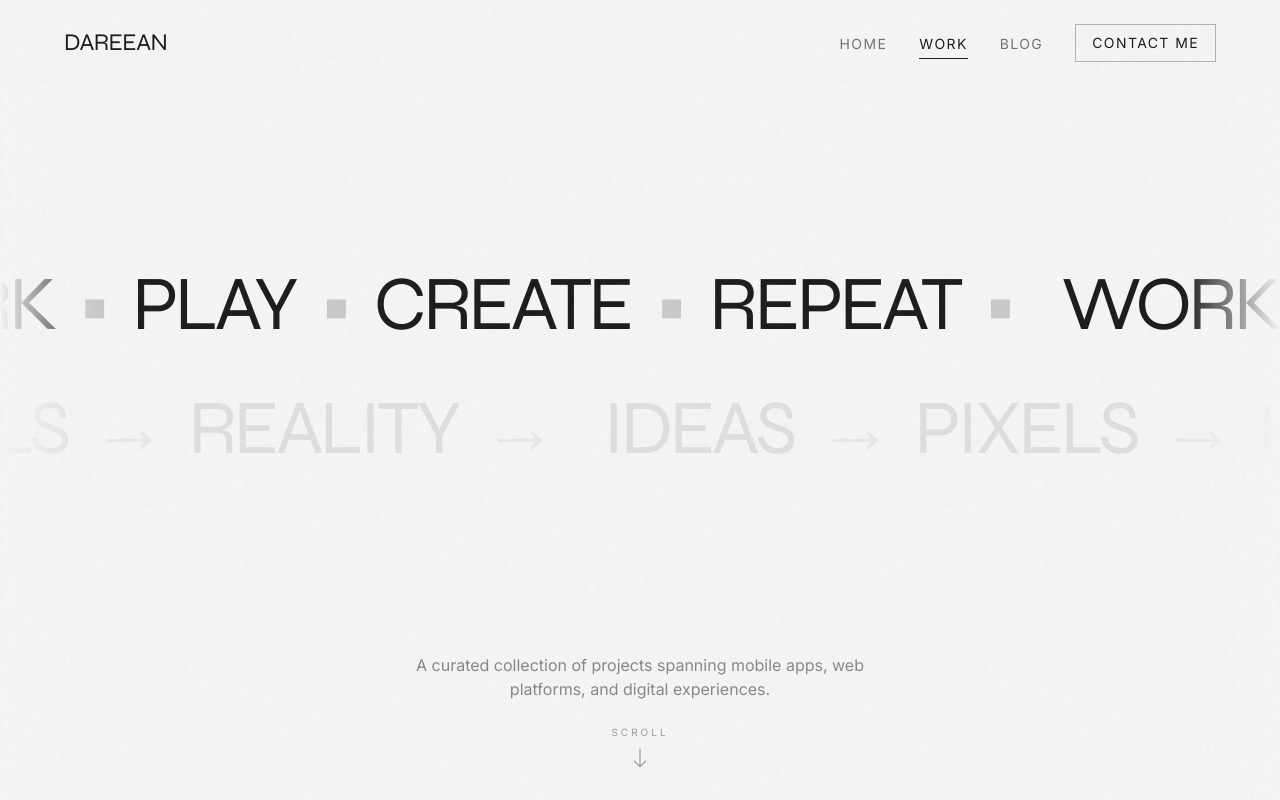
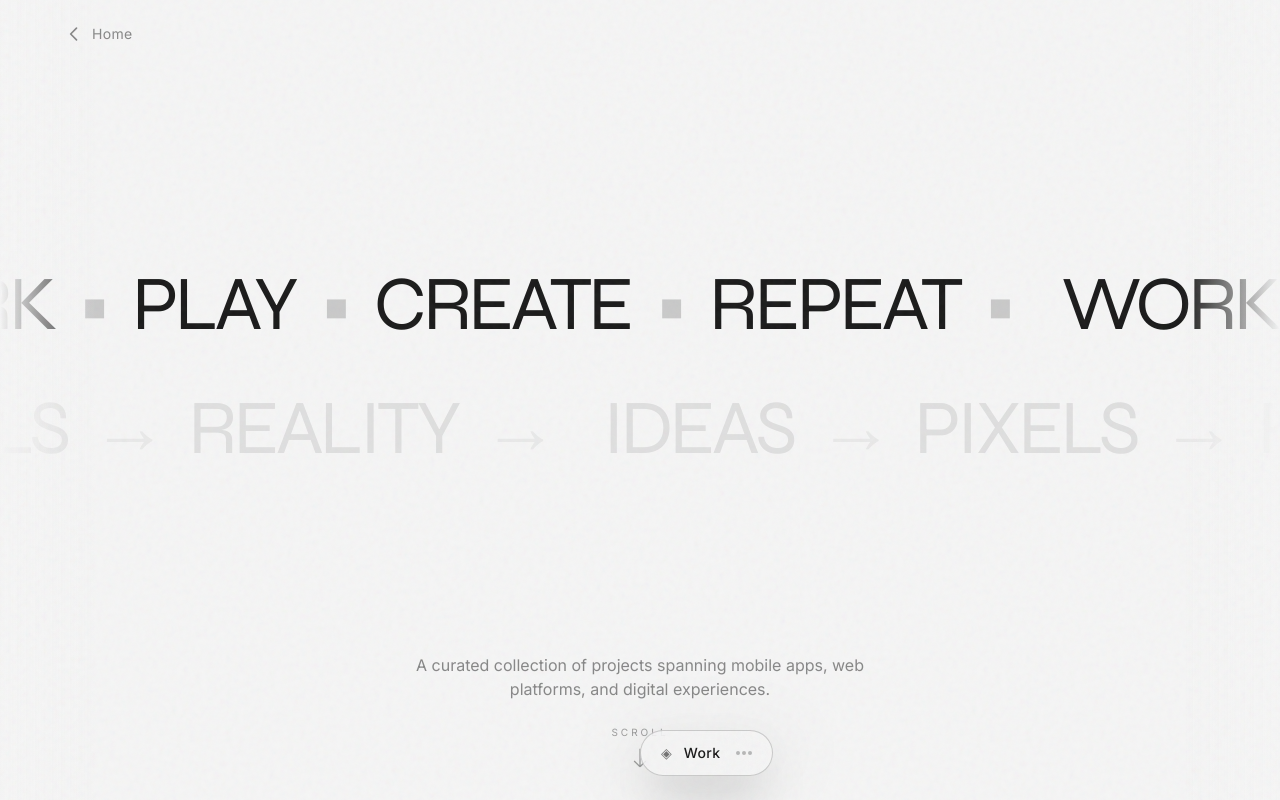
Before and after one commit to Dareean/portofolio, a Next.js app: page /work in a window 1280 px wide. Shown: the top 800 px of the page. Built offline with nearby package versions, Linux system fonts and the light colour scheme.

Commit message:
feat: implementing new navbar

```diff
--- a/app/blog/page.tsx
+++ b/app/blog/page.tsx
@@ -177,6 +177,34 @@ export default function ExperiencePage() {
 
       {/* Hero Section - KEPT FROM ORIGINAL */}
       <section className="min-h-screen flex flex-col justify-center items-center px-6 relative">
+        {/* Home Link */}
+        <motion.div
+          className="absolute top-6 left-6 md:left-16 z-20"
+          initial={{ opacity: 0, x: -20 }}
+          animate={{ opacity: 1, x: 0 }}
+          transition={{ duration: 0.6, delay: 0.3 }}
+        >
+          <Link
+            href="/"
+            className="inline-flex items-center gap-2 text-off-white/50 hover:text-off-white transition-colors group"
+          >
+            <svg
+              className="w-5 h-5 transition-transform group-hover:-translate-x-1"
+              fill="none"
+              stroke="currentColor"
+              viewBox="0 0 24 24"
+            >
+              <path
+                strokeLinecap="round"
+                strokeLinejoin="round"
+                strokeWidth={2}
+                d="M15 19l-7-7 7-7"
+              />
+            </svg>
+            <span className="text-sm tracking-wide">Home</span>
+          </Link>
+        </motion.div>
+
         <motion.div
           initial={{ opacity: 0, y: 40 }}
           animate={{ opacity: 1, y: 0 }}
--- a/app/layout.tsx
+++ b/app/layout.tsx
@@ -3,7 +3,7 @@ import { Inter, Syne } from "next/font/google";
 import "./globals.css";
 import SmoothScroll from "@/components/SmoothScroll";
 import LoadingScreen from "@/components/LoadingScreen";
-import Navbar from "@/components/Navbar";
+import FloatingNav from "@/components/FloatingNav";
 
 const inter = Inter({ subsets: ["latin"], variable: "--font-inter" });
 const syne = Syne({
@@ -28,7 +28,7 @@ export default function RootLayout({
         className={`${inter.variable} ${syne.variable} font-sans bg-void-black text-off-white selection:bg-off-white selection:text-void-black antialiased`}
       >
         <LoadingScreen />
-        <Navbar />
+        <FloatingNav />
         <SmoothScroll>{children}</SmoothScroll>
         <div className="noise-bg" />
       </body>
--- a/app/work/page.tsx
+++ b/app/work/page.tsx
@@ -123,6 +123,33 @@ export default function WorkPage() {
         className="h-screen pt-20 pb-8 flex flex-col items-center justify-between relative overflow-hidden"
         style={{ opacity: heroOpacity }}
       >
+        {/* Home Link */}
+        <motion.div
+          className="absolute top-6 left-6 md:left-16 z-20"
+          initial={{ opacity: 0, x: -20 }}
+          animate={{ opacity: 1, x: 0 }}
+          transition={{ duration: 0.6, delay: 0.3 }}
+        >
+          <Link
+            href="/"
+            className="inline-flex items-center gap-2 text-off-white/50 hover:text-off-white transition-colors group"
+          >
+            <svg
+              className="w-5 h-5 transition-transform group-hover:-translate-x-1"
+              fill="none"
+              stroke="currentColor"
+              viewBox="0 0 24 24"
+            >
+              <path
+                strokeLinecap="round"
+                strokeLinejoin="round"
+                strokeWidth={2}
+                d="M15 19l-7-7 7-7"
+              />
+            </svg>
+            <span className="text-sm tracking-wide">Home</span>
+          </Link>
+        </motion.div>
         {/* Marquee Container */}
         <div className="w-full overflow-hidden py-4 flex-1 flex flex-col justify-center">
           {/* First marquee row - scrolling left */}
--- /dev/null
+++ b/components/FloatingNav.tsx
@@ -0,0 +1,164 @@
+"use client";
+
+import { useState, useEffect } from "react";
+import { motion, AnimatePresence } from "framer-motion";
+import Link from "next/link";
+import { usePathname } from "next/navigation";
+
+const navItems = [
+  { href: "/", label: "Home", icon: "⌂" },
+  { href: "/work", label: "Work", icon: "◈" },
+  { href: "/blog", label: "Blog", icon: "◉" },
+  { href: "/contact", label: "Contact", icon: "✉" },
+];
+
+export default function FloatingNav() {
+  const [isExpanded, setIsExpanded] = useState(false);
+  const [isVisible, setIsVisible] = useState(false);
+  const pathname = usePathname();
+
+  // Get current page info
+  const currentPage = navItems.find((item) => item.href === pathname) || navItems[0];
+  const isHomePage = pathname === "/";
+
+  // Show nav after loading animation delay
+  useEffect(() => {
+    const timer = setTimeout(() => {
+      setIsVisible(true);
+    }, isHomePage ? 2800 : 500);
+    return () => clearTimeout(timer);
+  }, [isHomePage]);
+
+  // Close when clicking outside
+  useEffect(() => {
+    const handleClick = () => {
+      if (isExpanded) setIsExpanded(false);
+    };
+
+    if (isExpanded) {
+      // Delay to prevent immediate close
+      const timer = setTimeout(() => {
+        document.addEventListener("click", handleClick);
+      }, 100);
+      return () => {
+        clearTimeout(timer);
+        document.removeEventListener("click", handleClick);
+      };
+    }
+  }, [isExpanded]);
+
+  // Close on route change
+  useEffect(() => {
+    setIsExpanded(false);
+  }, [pathname]);
+
+  return (
+    <AnimatePresence>
+      {isVisible && (
+        <motion.nav
+          initial={{ opacity: 0, y: 50, scale: 0.9 }}
+          animate={{ opacity: 1, y: 0, scale: 1 }}
+          exit={{ opacity: 0, y: 50, scale: 0.9 }}
+          transition={{ duration: 0.5, ease: "easeOut" }}
+          className="fixed bottom-6 left-1/2 -translate-x-1/2 z-50"
+        >
+          {/* Main Pill Container */}
+          <motion.div
+            layout
+            className="relative bg-void-black/80 backdrop-blur-xl border border-off-white/20 rounded-full shadow-2xl overflow-hidden"
+            onClick={(e) => {
+              e.stopPropagation();
+              setIsExpanded(!isExpanded);
+            }}
+          >
+            <AnimatePresence mode="wait">
+              {isExpanded ? (
+                // Expanded State - Show all nav items
+                <motion.div
+                  key="expanded"
+                  initial={{ opacity: 0 }}
+                  animate={{ opacity: 1 }}
+                  exit={{ opacity: 0 }}
+                  transition={{ duration: 0.2 }}
+                  className="flex items-center gap-1 px-2 py-2"
+                >
+                  {navItems.map((item, index) => (
+                    <motion.div
+                      key={item.href}
+                      initial={{ opacity: 0, scale: 0.8 }}
+                      animate={{ opacity: 1, scale: 1 }}
+                      transition={{ delay: index * 0.05 }}
+                    >
+                      <Link
+                        href={item.href}
+                        className={`relative flex items-center gap-2 px-4 py-2.5 rounded-full transition-all duration-300 ${
+                          pathname === item.href
+                            ? "bg-off-white text-void-black"
+                            : "text-off-white/60 hover:text-off-white hover:bg-off-white/10"
+                        }`}
+                        onClick={(e) => e.stopPropagation()}
+                      >
+                        <span className="text-sm">{item.icon}</span>
+                        <span className="text-sm font-medium tracking-wide">
+                          {item.label}
+                        </span>
+                      </Link>
+                    </motion.div>
+                  ))}
+
+                  {/* Close button */}
+                  <motion.button
+                    initial={{ opacity: 0, rotate: -90 }}
+                    animate={{ opacity: 1, rotate: 0 }}
+                    transition={{ delay: 0.2 }}
+                    className="ml-1 p-2.5 rounded-full text-off-white/40 hover:text-off-white hover:bg-off-white/10 transition-colors"
+                    onClick={(e) => {
+                      e.stopPropagation();
+                      setIsExpanded(false);
+                    }}
+                    aria-label="Close menu"
+                  >
+                    <svg className="w-4 h-4" fill="none" stroke="currentColor" viewBox="0 0 24 24">
+                      <path strokeLinecap="round" strokeLinejoin="round" strokeWidth={2} d="M6 18L18 6M6 6l12 12" />
+                    </svg>
+                  </motion.button>
+                </motion.div>
+              ) : (
+                // Collapsed State - Show current page
+                <motion.button
+                  key="collapsed"
+                  initial={{ opacity: 0 }}
+                  animate={{ opacity: 1 }}
+                  exit={{ opacity: 0 }}
+                  transition={{ duration: 0.2 }}
+                  className="flex items-center gap-3 px-5 py-3 cursor-pointer group"
+                  aria-label="Open navigation"
+                >
+                  {/* Current page indicator */}
+                  <span className="text-off-white/60 text-sm">{currentPage.icon}</span>
+                  <span className="text-off-white font-medium text-sm tracking-wide">
+                    {currentPage.label}
+                  </span>
+
+                  {/* Expand indicator */}
+                  <motion.div
+                    className="flex items-center gap-0.5 ml-1"
+                    animate={{ opacity: [0.4, 1, 0.4] }}
+                    transition={{ duration: 2, repeat: Infinity }}
+                  >
+                    <span className="w-1 h-1 rounded-full bg-off-white/40" />
+                    <span className="w-1 h-1 rounded-full bg-off-white/40" />
+                    <span className="w-1 h-1 rounded-full bg-off-white/40" />
+                  </motion.div>
+                </motion.button>
+              )}
+            </AnimatePresence>
+          </motion.div>
+
+          {/* Subtle glow effect */}
+          <div className="absolute inset-0 -z-10 rounded-full bg-off-white/5 blur-xl scale-150 opacity-50" />
+        </motion.nav>
+      )}
+    </AnimatePresence>
+  );
+}
--- a/next.config.mjs
+++ b/next.config.mjs
@@ -1,5 +1,9 @@
 /** @type {import('next').NextConfig} */
 const nextConfig = {
+  eslint: {
+    // Allow production builds to complete even if there are ESLint warnings
+    ignoreDuringBuilds: true,
+  },
   images: {
     remotePatterns: [
       {
```
